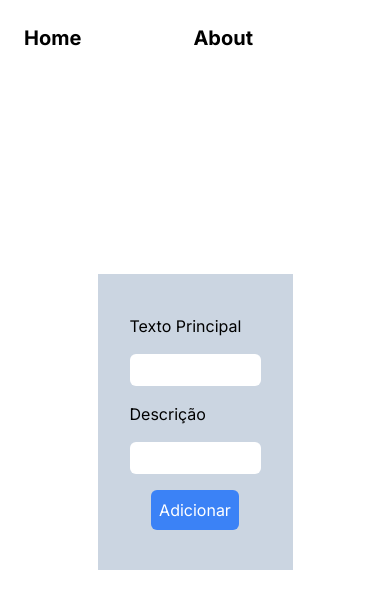
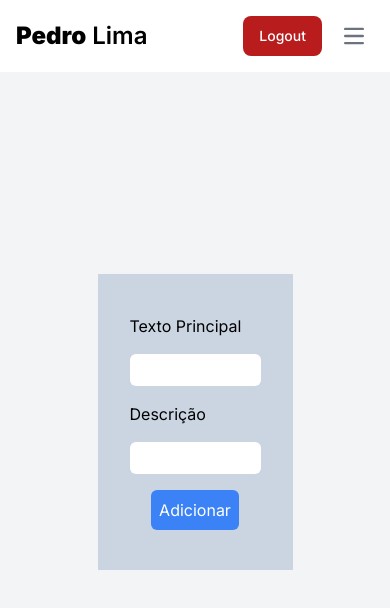
Before and after one commit to pedroalima/portfolio, a Next.js app: page /admin in a window 390 px wide. Shown: the top 608 px of the page. Built offline with nearby package versions, Linux system fonts and the light colour scheme.

Commit message:
style: layout navbar in admin page

```diff
--- a/src/app/(private)/admin/page.tsx
+++ b/src/app/(private)/admin/page.tsx
@@ -1,6 +1,10 @@
 "use client";
 import About from "@/components/admin-view/about";
+import Contact from "@/components/admin-view/contact";
+import Education from "@/components/admin-view/education";
+import Experience from "@/components/admin-view/experience";
 import Home from "@/components/admin-view/home";
+import Projects from "@/components/admin-view/projects";
 import { useState } from "react";
 
 const menuItems = [
@@ -18,6 +22,34 @@ const menuItems = [
             <About />
         )
     },
+    {
+        id: "projects",
+        label: "Projects",
+        component: (
+            <Projects />
+        )
+    },
+    {
+        id: "experience",
+        label: "Experience",
+        component: (
+            <Experience />
+        )
+    },
+    {
+        id: "education",
+        label: "Education",
+        component: (
+            <Education />
+        )
+    },
+    {
+        id: "contact",
+        label: "Contact",
+        component: (
+            <Contact />
+        )
+    }
 ];
 
 export default function Admin() {
@@ -25,12 +57,27 @@ export default function Admin() {
     return (
         <div className="h-dvh">
             <header className="fixed top-0 w-full z-30">
-                <nav className="container mx-auto p-2 flex justify-start gap-20">
+                <nav className="bg-white border-gray-200 dark:bg-gray-900">
+                    <div className="max-w-screen-xl flex flex-wrap items-center justify-between mx-auto p-4">
+                        <a href="#" className="flex items-center space-x-3 rtl:space-x-reverse">
+                            <span className="self-center text-2xl font-semibold whitespace-nowrap dark:text-white"><strong>Pedro</strong> Lima</span>
+                        </a>
+                        <div className="flex md:order-2 space-x-3 md:space-x-0 rtl:space-x-reverse">
+                            <button type="button" className="text-white bg-red-700 hover:bg-red-800 focus:ring-4 focus:outline-none focus:ring-red-300 font-medium rounded-lg text-sm px-4 py-2 text-center dark:bg-red-600 dark:hover:bg-red-700 dark:focus:ring-red-800">Logout</button>
+                            <button data-collapse-toggle="navbar-cta" type="button" className="inline-flex items-center p-2 w-10 h-10 justify-center text-sm text-gray-500 rounded-lg md:hidden hover:bg-gray-100 focus:outline-none focus:ring-2 focus:ring-gray-200 dark:text-gray-400 dark:hover:bg-gray-700 dark:focus:ring-gray-600" aria-controls="navbar-cta" aria-expanded="false">
+                                <span className="sr-only">Open main menu</span>
+                                <svg className="w-5 h-5" aria-hidden="true" xmlns="http://www.w3.org/2000/svg" fill="none" viewBox="0 0 17 14">
+                                    <path stroke="currentColor" strokeLinecap="round" strokeLinejoin="round" strokeWidth="2" d="M1 1h15M1 7h15M1 13h15"/>
+                                </svg>
+                            </button>
+                        </div>
+                        <div className="items-center justify-between hidden w-full md:flex md:w-auto md:order-1" id="navbar-cta">
+                            <div className="flex flex-col font-medium p-4 md:p-0 mt-4 border border-gray-100 rounded-lg bg-gray-50 md:space-x-8 rtl:space-x-reverse md:flex-row md:mt-0 md:border-0 md:bg-white dark:bg-gray-800 md:dark:bg-gray-900 dark:border-gray-700">
                                 {menuItems.map((item) => (
                                     <button
                                         key={item.id}
                                         type="button"
-                            className="p-4 font-bold text-xl text-black"
+                                        className="block py-2 px-3 md:p-0 text-white bg-blue-700 rounded md:bg-transparent md:text-white md:dark:text-white hover:text-blue-600"
                                         onClick={() => {
                                             setCurrentSelectedTab(item.id);
                                         }}
@@ -38,10 +85,13 @@ export default function Admin() {
                                         {item.label}
                                     </button>
                                 ))}
+                            </div>
+                        </div>
+                    </div>
                 </nav>
             </header>
 
-            <main>
+            <main className="bg-gray-100">
                 {menuItems && menuItems.map(
                     (item) => item.id === currentSelectedTab && item.component
                 )}
--- a/src/components/admin-view/about.tsx
+++ b/src/components/admin-view/about.tsx
@@ -1,21 +1,40 @@
+import { zodResolver } from "@hookform/resolvers/zod";
+import { useForm } from "react-hook-form";
+import { z } from "zod";
 
+const schema = z.object({
+    update: z.string(),
+    numProjects: z.string(),
+    timeExperience: z.string(),
+    skills: z.string()
+});
+
+type FormData = z.infer<typeof schema>
 
 export default function About() {
+    const { handleSubmit, register, formState : {errors} } = useForm<FormData>({
+        mode: "onBlur",
+        resolver: zodResolver(schema)
+    });
+
+    console.log(errors);
+
     return (
         <div className="min-h-dvh flex justify-center items-center">
-            <form className="bg-slate-300 py-10 px-8 w-1/2 flex flex-col items-stretch gap-4">
-
-                <label htmlFor="update">Texto de atualização</label>
-                <input type="text" name="update" id="update" className="rounded-md p-1" />
+            <form onSubmit={handleSubmit(data => console.log(data))} className="bg-slate-300 py-10 px-8 w-1/2 flex flex-col items-stretch gap-4">
+                <div className="flex flex-col">
+                    <label htmlFor="update" className="block mb-2 text-sm font-medium text-gray-900 dark:text-white">Texto de atualização</label>
+                    <input type="text" {...register("update")} className="bg-gray-50 border border-gray-300 text-gray-900 text-sm rounded-lg focus:ring-blue-500 focus:border-blue-500 block w-full p-2.5 dark:bg-gray-700 dark:border-gray-600 dark:placeholder-gray-400 dark:text-white dark:focus:ring-blue-500 dark:focus:border-blue-500" />
+                </div>
 
                 <label htmlFor="projects">Nº de projetos</label>
-                <input type="number" name="projects" id="projects" className="rounded-md p-1" />
+                <input type="number" {...register("numProjects")} className="rounded-md p-1" />
 
                 <label htmlFor="experience">Quanto tempo de experiência</label>
-                <input type="number" name="experience" id="experience" className="rounded-md p-1" />
+                <input type="number" {...register("timeExperience")} className="rounded-md p-1" />
 
                 <label htmlFor="skills">Skills</label>
-                <input type="text" name="skills" id="skills" className="rounded-md p-1" />
+                <input type="text" {...register("skills")} className="rounded-md p-1" />
 
                 <button type="submit" className="bg-blue-500 self-center p-2 rounded-md text-white">Adicionar</button>
             </form>
--- /dev/null
+++ b/src/components/admin-view/contact.tsx
@@ -0,0 +1,35 @@
+// import { getData } from "@/services";
+import { useForm } from "react-hook-form";
+import { zodResolver } from "@hookform/resolvers/zod";
+import { z } from "zod";
+
+const schema = z.object({
+    mainText: z.string(),
+    description: z.string()
+});
+
+type FormData = z.infer<typeof schema>
+
+export default function Contact() {
+    const { handleSubmit, register, formState : {errors} } = useForm<FormData>({
+        mode: "onBlur",
+        resolver: zodResolver(schema)
+    });
+
+    console.log(errors);
+
+    return (
+        <div className="min-h-dvh flex justify-center items-center">
+            <form onSubmit={handleSubmit((data) => console.log(data))} className="bg-slate-300 py-10 px-8 w-1/2 flex flex-col items-stretch gap-4">
+
+                <label htmlFor="mainText">Texto Principal</label>
+                <input type="text" {...register("mainText")} className="rounded-md p-1" />
+
+                <label htmlFor="description">Descrição</label>
+                <input type="text" {...register("description")} className="rounded-md p-1" />
+
+                <button type="submit" className="bg-blue-500 self-center p-2 rounded-md text-white">Adicionar</button>
+            </form>
+        </div>
+    );
+}
--- /dev/null
+++ b/src/components/admin-view/education.tsx
@@ -0,0 +1,35 @@
+// import { getData } from "@/services";
+import { useForm } from "react-hook-form";
+import { zodResolver } from "@hookform/resolvers/zod";
+import { z } from "zod";
+
+const schema = z.object({
+    mainText: z.string(),
+    description: z.string()
+});
+
+type FormData = z.infer<typeof schema>
+
+export default function Education() {
+    const { handleSubmit, register, formState : {errors} } = useForm<FormData>({
+        mode: "onBlur",
+        resolver: zodResolver(schema)
+    });
+
+    console.log(errors);
+
+    return (
+        <div className="min-h-dvh flex justify-center items-center">
+            <form onSubmit={handleSubmit((data) => console.log(data))} className="bg-slate-300 py-10 px-8 w-1/2 flex flex-col items-stretch gap-4">
+
+                <label htmlFor="mainText">Texto Principal</label>
+                <input type="text" {...register("mainText")} className="rounded-md p-1" />
+
+                <label htmlFor="description">Descrição</label>
+                <input type="text" {...register("description")} className="rounded-md p-1" />
+
+                <button type="submit" className="bg-blue-500 self-center p-2 rounded-md text-white">Adicionar</button>
+            </form>
+        </div>
+    );
+}
--- /dev/null
+++ b/src/components/admin-view/experience.tsx
@@ -0,0 +1,35 @@
+// import { getData } from "@/services";
+import { useForm } from "react-hook-form";
+import { zodResolver } from "@hookform/resolvers/zod";
+import { z } from "zod";
+
+const schema = z.object({
+    mainText: z.string(),
+    description: z.string()
+});
+
+type FormData = z.infer<typeof schema>
+
+export default function Experience() {
+    const { handleSubmit, register, formState : {errors} } = useForm<FormData>({
+        mode: "onBlur",
+        resolver: zodResolver(schema)
+    });
+
+    console.log(errors);
+
+    return (
+        <div className="min-h-dvh flex justify-center items-center">
+            <form onSubmit={handleSubmit((data) => console.log(data))} className="bg-slate-300 py-10 px-8 w-1/2 flex flex-col items-stretch gap-4">
+
+                <label htmlFor="mainText">Texto Principal</label>
+                <input type="text" {...register("mainText")} className="rounded-md p-1" />
+
+                <label htmlFor="description">Descrição</label>
+                <input type="text" {...register("description")} className="rounded-md p-1" />
+
+                <button type="submit" className="bg-blue-500 self-center p-2 rounded-md text-white">Adicionar</button>
+            </form>
+        </div>
+    );
+}
--- /dev/null
+++ b/src/components/admin-view/projects.tsx
@@ -0,0 +1,35 @@
+// import { getData } from "@/services";
+import { useForm } from "react-hook-form";
+import { zodResolver } from "@hookform/resolvers/zod";
+import { z } from "zod";
+
+const schema = z.object({
+    mainText: z.string(),
+    description: z.string()
+});
+
+type FormData = z.infer<typeof schema>
+
+export default function Projects() {
+    const { handleSubmit, register, formState : {errors} } = useForm<FormData>({
+        mode: "onBlur",
+        resolver: zodResolver(schema)
+    });
+
+    console.log(errors);
+
+    return (
+        <div className="min-h-dvh flex justify-center items-center">
+            <form onSubmit={handleSubmit((data) => console.log(data))} className="bg-slate-300 py-10 px-8 w-1/2 flex flex-col items-stretch gap-4">
+
+                <label htmlFor="mainText">Texto Principal</label>
+                <input type="text" {...register("mainText")} className="rounded-md p-1" />
+
+                <label htmlFor="description">Descrição</label>
+                <input type="text" {...register("description")} className="rounded-md p-1" />
+
+                <button type="submit" className="bg-blue-500 self-center p-2 rounded-md text-white">Adicionar</button>
+            </form>
+        </div>
+    );
+}
```
Lines whose indentation alone changed are shown as unchanged.
